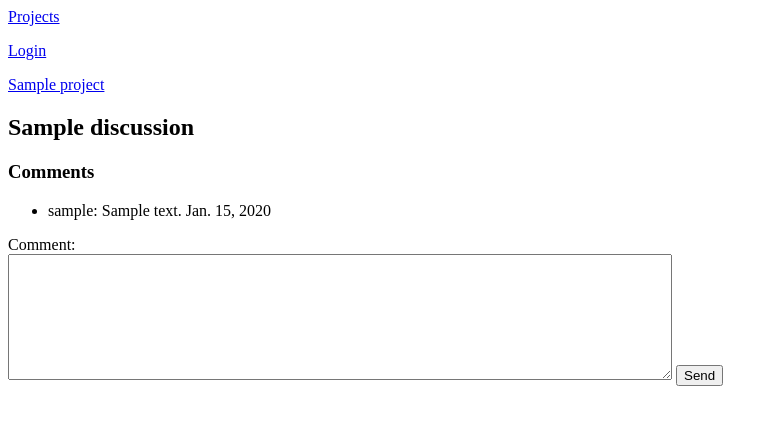
After one commit to arevej/Mitarbet, a Django app: page /projects/1/discussions/1/ in a window 1280 px wide. The commit adds this page. Shown: the top 425 px of the page, without its empty margins (0-778 px from the left). Run offline with Django 3.2, Linux system fonts and the light colour scheme; tables that the repository leaves empty hold one stand-in row (values such as "Sample post").

Commit message:
Add discussions and comments

```diff
--- a/Mitarbet/urls.py
+++ b/Mitarbet/urls.py
@@ -28,4 +28,8 @@ urlpatterns = [
     url(r'^projects/$', projects_views.index, name='projects'),
     url(r'^projects/new/$', projects_views.add_project, name='add_project'),
     url(r'^projects/(?P<project_id>[0-9]+)/$', projects_views.project, name='project'),
+    url(r'^projects/(?P<project_id>[0-9]+)/discussions/$', projects_views.discussion_list, name='discussion_list'),
+    url(r'^projects/(?P<project_id>[0-9]+)/discussions/new/$', projects_views.add_discussion, name='add_discussion'),
+    url(r'^projects/(?P<project_id>[0-9]+)/discussions/(?P<discussion_id>[0-9]+)/$', projects_views.discussion, name='discussion'),
+    url(r'^projects/(?P<project_id>[0-9]+)/discussions/(?P<discussion_id>[0-9]+)/comment/$', projects_views.comment, name='comment'),
 ]
--- a/projects/models.py
+++ b/projects/models.py
@@ -1,5 +1,16 @@
 from django.db import models
+from django.contrib.auth.models import User
 
 class Project(models.Model):
     project_name = models.CharField(max_length=100)
     creation_date = models.DateField()
+
+class Discussion(models.Model):
+    project = models.ForeignKey(Project, on_delete=models.CASCADE)
+    discussion_name = models.CharField(max_length=100)
+
+class Comment(models.Model):
+    discussion = models.ForeignKey(Discussion, on_delete=models.CASCADE)
+    user = models.ForeignKey(User, on_delete=models.CASCADE)
+    comment_text = models.CharField(max_length=10000)
+    creation_date = models.DateField()
--- a/projects/templates/base.html
+++ b/projects/templates/base.html
@@ -1,5 +1,11 @@
+<a href="/projects">Projects</a>
 <p>
-  <a href="/logout">Logout</a>
+  {% if request.user.is_authenticated %}
+    <a href="/logout">Logout</a>
+    {{ request.user.username }}
+  {% else %}
+    <a href="/login">Login</a>
+  {% endif %}
 </p>
 
 {% block content %}
--- /dev/null
+++ b/projects/templates/discussions/discussion.html
@@ -0,0 +1,20 @@
+{% extends 'base.html' %}
+
+{% block content %}
+<a href="/projects/{{project.id}}">{{project.project_name}}</a>
+<h2>{{discussion.discussion_name}}</h2>
+
+<h3>Comments</h3>
+<ul>
+  {% for comment in discussion.comment_set.all %}
+  <li>{{comment.user.username}}: {{comment.comment_text}} {{comment.creation_date}} </li>
+  {% endfor%}
+</ul>
+
+<form action="/projects/{{project.id}}/discussions/{{discussion.id}}/comment/" method="post">
+  {% csrf_token %}
+  Comment:<br/>
+  <textarea name="comment_text" rows="8" cols="80"></textarea>
+  <button type="submit">Send</button>
+</form>
+{% endblock %}
--- a/projects/templates/projects/project.html
+++ b/projects/templates/projects/project.html
@@ -1,7 +1,7 @@
 {% extends 'base.html' %}
 
 {% block content %}
-
 <h2>{{project.project_name}}</h2>
 <p>{{project.creation_date}}</p>
+<a href="/projects/{{project.id}}/discussions">Discussions</a>
 {% endblock %}
--- a/projects/views.py
+++ b/projects/views.py
@@ -1,5 +1,5 @@
 from django.shortcuts import render
-from .models import Project
+from .models import Project, Discussion, Comment
 import datetime
 from django.http import HttpResponseRedirect
 from django.urls import reverse
@@ -17,7 +17,6 @@ def add_project(request):
         try:
             if project_name == '':
                 raise Exception('Name cannot be blank')
-
             project = Project.objects.create(project_name=project_name, creation_date=datetime.datetime.today())
             return HttpResponseRedirect(reverse('project', args=(project.id,)))
         except Exception as e:
@@ -26,3 +25,35 @@ def add_project(request):
 def project(request, project_id):
     project = Project.objects.get(pk=project_id)
     return render(request, 'projects/project.html', {'project': project})
+
+def discussion_list(request, project_id):
+    project = Project.objects.get(pk=project_id)
+    all_discussions = project.discussion_set.all()
+    return render(request, 'discussions/discussions.html', {'project':project,'all_discussions':all_discussions})
+
+def add_discussion(request, project_id):
+    project = Project.objects.get(pk=project_id)
+    if request.method == "GET":
+        return render(request, 'discussions/new.html', {'project':project})
+    else:
+        discussion_name = request.POST['discussion_name']
+        try:
+            if discussion_name == '':
+                raise Exception('Name cannot be blank')
+            discussion = project.discussion_set.create(discussion_name=discussion_name)
+            return HttpResponseRedirect(reverse('discussion_list', args=(project.id,)))
+        except Exception as e:
+            return render(request, 'discussions/new.html', {'error': str(e), 'project':project})
+
+def discussion(request, project_id, discussion_id):
+    project = Project.objects.get(pk=project_id)
+    discussion = Discussion.objects.get(pk=discussion_id)
+    return render(request, 'discussions/discussion.html', {'project': project, 'discussion': discussion})
+
+def comment(request, project_id, discussion_id):
+    project = Project.objects.get(pk=project_id)
+    discussion = Discussion.objects.get(pk=discussion_id)
+    user = request.user
+    comment_text = request.POST['comment_text']
+    discussion.comment_set.create(comment_text=comment_text, creation_date=datetime.datetime.today(), user=user)
+    return HttpResponseRedirect(reverse('discussion', args=(project.id,discussion_id)))
```
Also changed, not shown: projects/templates/discussions/discussions.html (added, +13 -0 lines), projects/templates/discussions/new.html (added, +17 -0 lines), projects/migrations/0002_discussion.py (added), projects/migrations/0003_comment.py (added).
